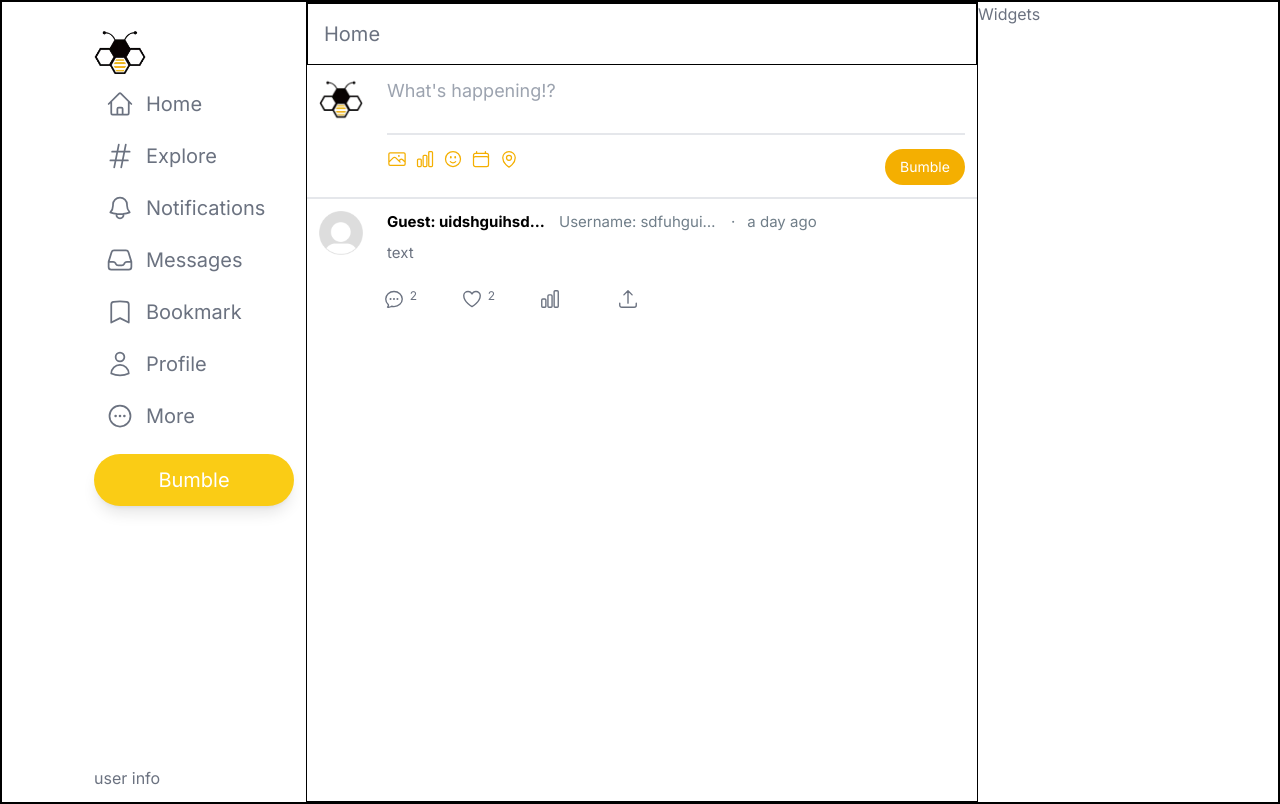
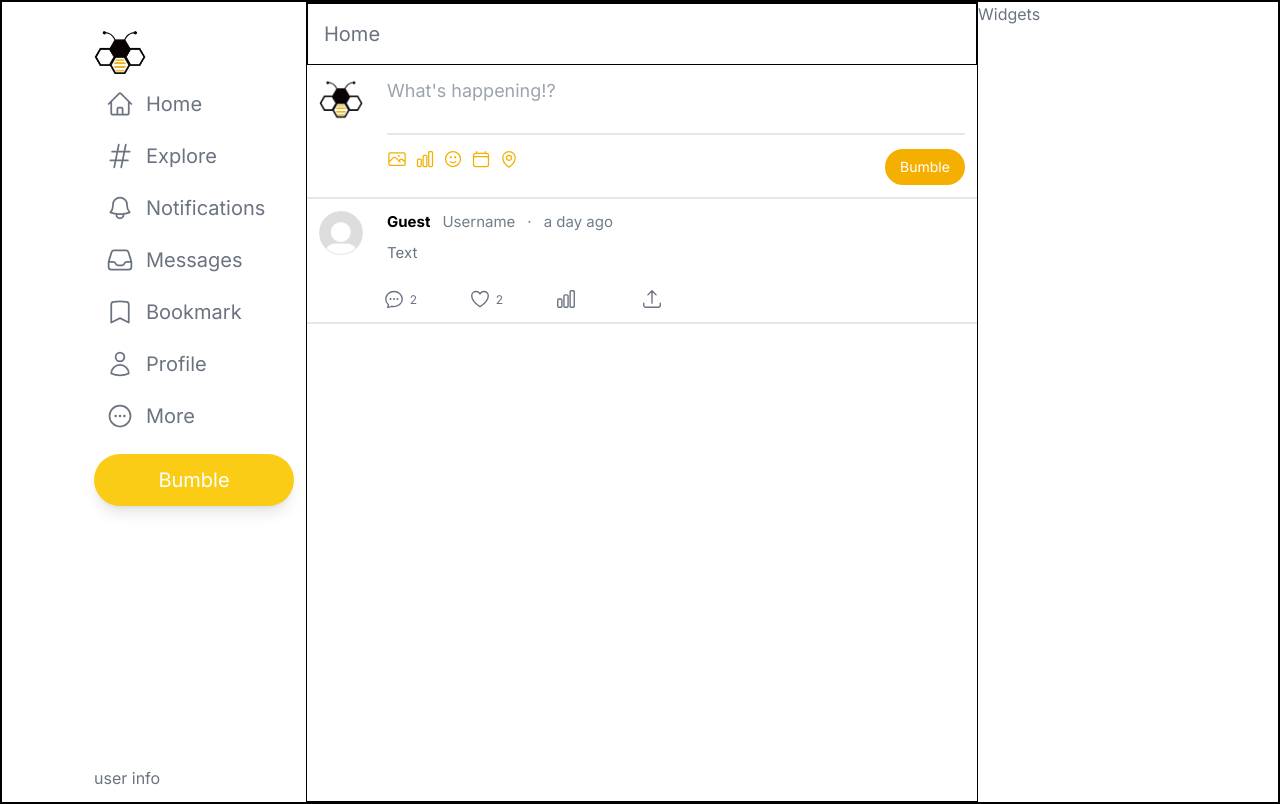
Before and after one commit to KrazyNight/social-media-app-solo-3, a Next.js app: page / in a window 1280 px wide. Built offline with nearby package versions, Linux system fonts and the light colour scheme.

Commit message:
PostHeader part 4

```diff
--- a/components/Post.tsx
+++ b/components/Post.tsx
@@ -1,4 +1,3 @@
-//step 3 ICONS vid: 1:09:00
 import { ArrowUpTrayIcon, ChartBarIcon, ChatBubbleOvalLeftEllipsisIcon, HeartIcon } from '@heroicons/react/24/outline'
 import Image from 'next/image'
 import React from 'react'
@@ -6,17 +5,17 @@ import React from 'react'
 export default function Post() {
   return (
     <>
-    <div>
+    <div className='border-b-2'>
         <PostHeader />
-
-        <div className='ml-16 p-3 flex space-x-14 '>
+        <div className='ml-16 p-3 flex space-x-16
+        '>
 
             <div className='relative  '>
                 <ChatBubbleOvalLeftEllipsisIcon className='
                 w-[22px] h-[22px] cursor-pointer
                 hover:text-[#f4af01] transition
-                ' />
-                <span className='absolute text-xs top-0 -right-3  '>
+                '/>
+                <span className='absolute text-xs top-1 -right-3'>
                     2
                 </span>
             </div>
@@ -24,8 +23,8 @@ export default function Post() {
                 <HeartIcon className='
                 w-[22px] h-[22px] cursor-pointer
                 hover:text-[#f4af01] transition
-                ' />
-                <span className='absolute text-xs top-0 -right-3  '>
+                '/>
+                <span className='absolute text-xs top-1 -right-3'>
                     2
                 </span>
             </div>
@@ -33,116 +32,73 @@ export default function Post() {
                 <ChartBarIcon className='
                 w-[22px] h-[22px] cursor-not-allowed
                 hover:text-[red] transition
-                ' />
+                '/>
+
             </div>
             <div className='relative  '>
                 <ArrowUpTrayIcon className='
                 w-[22px] h-[22px] cursor-not-allowed
                 hover:text-[red] transition
-                ' />
+                '/>
 
             </div>
 
-
-
         </div>
 
-
-
-
     </div>
-
     </>
   )
 }
-
-
-
-
-
-
-
-        // <div className="ml-16 p-3 flex ">
-        //     <div className='relative'>
-        //         <ChatBubbleOvalLeftEllipsisIcon className='
-        //         w-[22px] h-[22px] cursor-pointer
-        //         hover:text-[#f4af01] transition
-        //         '/>
-        //         <span className='absolute text-xs top-0 -right-3 '>
-        //             2
-        //         </span>
-
-
-
-        //     </div>
-        // </div>
 
 export function PostHeader() {
     return (
         <>
         <div className='flex p-3 space-x-6 '>
+
             <Image
             src={"/assets/profile-pic.png"}
             width={44}
             height={44}
             alt='Profile-Pic'
-            className='h-11 w-11  '
+            className='w-11 h-11 '
             />
 
-            <div className='text-[15px] flex flex-col space-y-2   '>
+            <div className='flex flex-col space-y-2 text-[15px] '>
+
                 <div className='flex space-x-3 text-[#707e89] '>
                     <span className='text-black font-bold
+
                     inline-block
-
-
                     whitespace-nowrap overflow-hidden text-ellipsis
-
                     max-w-[60px]
                     min-[400px]:max-w-[100px]
                     min-[500px]:max-w-[140px]
                     sm:max-w-[160px]
 
-                    '>Guest: uidshguihsdiughdsiughuidsghiithoerjgioe</span>
+                    '>Guest</span>
                     <span className='
 
                     inline-block
                     whitespace-nowrap overflow-hidden text-ellipsis
-
                     max-w-[60px]
                     min-[400px]:max-w-[100px]
                     min-[500px]:max-w-[140px]
                     sm:max-w-[160px]
-                    '>Username: sdfuhguidshgiuadhsguiahsidjagshu</span>
+
+                    '>Username</span>
                     <span> · </span>
                     <span> a day ago </span>
+                </div>
+                <span>Text</span>
+            </div>
 
-                </div>
-                <span>text </span>
-            </div>
         </div>
         </>
     )
-
-    //              inline-block
-    //
-    //                 whitespace-nowrap overflow-hidden text-ellipsis
-
-    //                 max-w-[60px]
-    //                 min-[400px]:max-w-[100px]
-    //                 min-[500px]:max-w-[140px]
-    //                 sm:max-w-[160px]
-
-    //- inline-block: allows to access the <span> and set max-width ::::remember span are inline elements
-    // whitespace-nowrap: makes sure that our text never goes onto multiple lines
-    // overflow-hidden:  we don't want our text going past our max-width
-    // text-ellipsis: when out text goes past max-width, we wil display ellipsis
-
 }
 
-
-
-
-// //step 2 text response vid: 1:04:00
+// //step 3 ICONS vid: 1:09:00
+// import { ArrowUpTrayIcon, ChartBarIcon, ChatBubbleOvalLeftEllipsisIcon, HeartIcon } from '@heroicons/react/24/outline'
 // import Image from 'next/image'
 // import React from 'react'
 
@@ -151,12 +107,74 @@ export function PostHeader() {
 //     <>
 //     <div>
 //         <PostHeader />
+
+//         <div className='ml-16 p-3 flex space-x-14 '>
+
+//             <div className='relative  '>
+//                 <ChatBubbleOvalLeftEllipsisIcon className='
+//                 w-[22px] h-[22px] cursor-pointer
+//                 hover:text-[#f4af01] transition
+//                 ' />
+//                 <span className='absolute text-xs top-0 -right-3  '>
+//                     2
+//                 </span>
+//             </div>
+//             <div className='relative  '>
+//                 <HeartIcon className='
+//                 w-[22px] h-[22px] cursor-pointer
+//                 hover:text-[#f4af01] transition
+//                 ' />
+//                 <span className='absolute text-xs top-0 -right-3  '>
+//                     2
+//                 </span>
+//             </div>
+//             <div className='relative  '>
+//                 <ChartBarIcon className='
+//                 w-[22px] h-[22px] cursor-not-allowed
+//                 hover:text-[red] transition
+//                 ' />
+//             </div>
+//             <div className='relative  '>
+//                 <ArrowUpTrayIcon className='
+//                 w-[22px] h-[22px] cursor-not-allowed
+//                 hover:text-[red] transition
+//                 ' />
+
+//             </div>
+
+
+
+//         </div>
+
+
+
+
 //     </div>
 
 //     </>
 //   )
 // }
 
+
+
+
+
+
+
+//         // <div className="ml-16 p-3 flex ">
+//         //     <div className='relative'>
+//         //         <ChatBubbleOvalLeftEllipsisIcon className='
+//         //         w-[22px] h-[22px] cursor-pointer
+//         //         hover:text-[#f4af01] transition
+//         //         '/>
+//         //         <span className='absolute text-xs top-0 -right-3 '>
+//         //             2
+//         //         </span>
+
+
+
+//         //     </div>
+//         // </div>
 
 // export function PostHeader() {
 //     return (
@@ -221,57 +239,138 @@ export function PostHeader() {
 // }
 
 
-// inline-block
-// whitespace-nowrap
-// overflow-hidden text-ellipsis
-// max-w-[60px]
-// min-[400px]:max-w-[100px]
-//min-[500px]:max-w-[140px]
-//sm:max-w-[160px]
-//
-
-// //Step 1
-// import Image from 'next/image'
-// import React from 'react'
-
-// export default function Post() {
-//   return (
-//     <>
-//     <div>
-//         <PostHeader />
-//     </div>
 
 
-//     </>
-//   )
-// }
+// // //step 2 text response vid: 1:04:00
+// // import Image from 'next/image'
+// // import React from 'react'
 
-// export function PostHeader() {
-//     return (
-//         <>
-//         <div className='flex p-3 space-x-6 '>
-//             <Image
-//             src={"/assets/profile-pic.png"}
-//             width={44}
-//             height={44}
-//             alt='Profile-Pic'
-//             className='h-[44px] w-[44px] '
-//             />
+// // export default function Post() {
+// //   return (
+// //     <>
+// //     <div>
+// //         <PostHeader />
+// //     </div>
 
-//             <div className='text-[15px] flex flex-col space-y-2  '>
+// //     </>
+// //   )
+// // }
 
-//                 <div className='flex space-x-2 text-[#707e89] '>
-//                     <span className='text-black font-bold'>Guest</span>
-//                     <span>Username</span>
-//                     <span> · </span>
-//                     <span> a day ago</span>
-//                 </div>
-//                 <span>text hiupghieohguiehgiuheiuqb ghiueahgiuhqiueagijgewgiowe </span>
 
-//             </div>
+// // export function PostHeader() {
+// //     return (
+// //         <>
+// //         <div className='flex p-3 space-x-6 '>
+// //             <Image
+// //             src={"/assets/profile-pic.png"}
+// //             width={44}
+// //             height={44}
+// //             alt='Profile-Pic'
+// //             className='h-11 w-11  '
+// //             />
 
-//         </div>
+// //             <div className='text-[15px] flex flex-col space-y-2   '>
+// //                 <div className='flex space-x-3 text-[#707e89] '>
+// //                     <span className='text-black font-bold
+// //                     inline-block
 
-//         </>
-//     )
-// }
+
+// //                     whitespace-nowrap overflow-hidden text-ellipsis
+
+// //                     max-w-[60px]
+// //                     min-[400px]:max-w-[100px]
+// //                     min-[500px]:max-w-[140px]
+// //                     sm:max-w-[160px]
+
+// //                     '>Guest: uidshguihsdiughdsiughuidsghiithoerjgioe</span>
+// //                     <span className='
+
+// //                     inline-block
+// //                     whitespace-nowrap overflow-hidden text-ellipsis
+
+// //                     max-w-[60px]
+// //                     min-[400px]:max-w-[100px]
+// //                     min-[500px]:max-w-[140px]
+// //                     sm:max-w-[160px]
+// //                     '>Username: sdfuhguidshgiuadhsguiahsidjagshu</span>
+// //                     <span> · </span>
+// //                     <span> a day ago </span>
+
+// //                 </div>
+// //                 <span>text </span>
+// //             </div>
+// //         </div>
+// //         </>
+// //     )
+
+// //     //              inline-block
+// //     //
+// //     //                 whitespace-nowrap overflow-hidden text-ellipsis
+
+// //     //                 max-w-[60px]
+// //     //                 min-[400px]:max-w-[100px]
+// //     //                 min-[500px]:max-w-[140px]
+// //     //                 sm:max-w-[160px]
+
+// //     //- inline-block: allows to access the <span> and set max-width ::::remember span are inline elements
+// //     // whitespace-nowrap: makes sure that our text never goes onto multiple lines
+// //     // overflow-hidden:  we don't want our text going past our max-width
+// //     // text-ellipsis: when out text goes past max-width, we wil display ellipsis
+
+// // }
+
+
+// // inline-block
+// // whitespace-nowrap
+// // overflow-hidden text-ellipsis
+// // max-w-[60px]
+// // min-[400px]:max-w-[100px]
+// //min-[500px]:max-w-[140px]
+// //sm:max-w-[160px]
+// //
+
+// // //Step 1
+// // import Image from 'next/image'
+// // import React from 'react'
+
+// // export default function Post() {
+// //   return (
+// //     <>
+// //     <div>
+// //         <PostHeader />
+// //     </div>
+
+
+// //     </>
+// //   )
+// // }
+
+// // export function PostHeader() {
+// //     return (
+// //         <>
+// //         <div className='flex p-3 space-x-6 '>
+// //             <Image
+// //             src={"/assets/profile-pic.png"}
+// //             width={44}
+// //             height={44}
+// //             alt='Profile-Pic'
+// //             className='h-[44px] w-[44px] '
+// //             />
+
+// //             <div className='text-[15px] flex flex-col space-y-2  '>
+
+// //                 <div className='flex space-x-2 text-[#707e89] '>
+// //                     <span className='text-black font-bold'>Guest</span>
+// //                     <span>Username</span>
+// //                     <span> · </span>
+// //                     <span> a day ago</span>
+// //                 </div>
+// //                 <span>text hiupghieohguiehgiuheiuqb ghiueahgiuhqiueagijgewgiowe </span>
+
+// //             </div>
+
+// //         </div>
+
+// //         </>
+// //     )
+// // }
```
